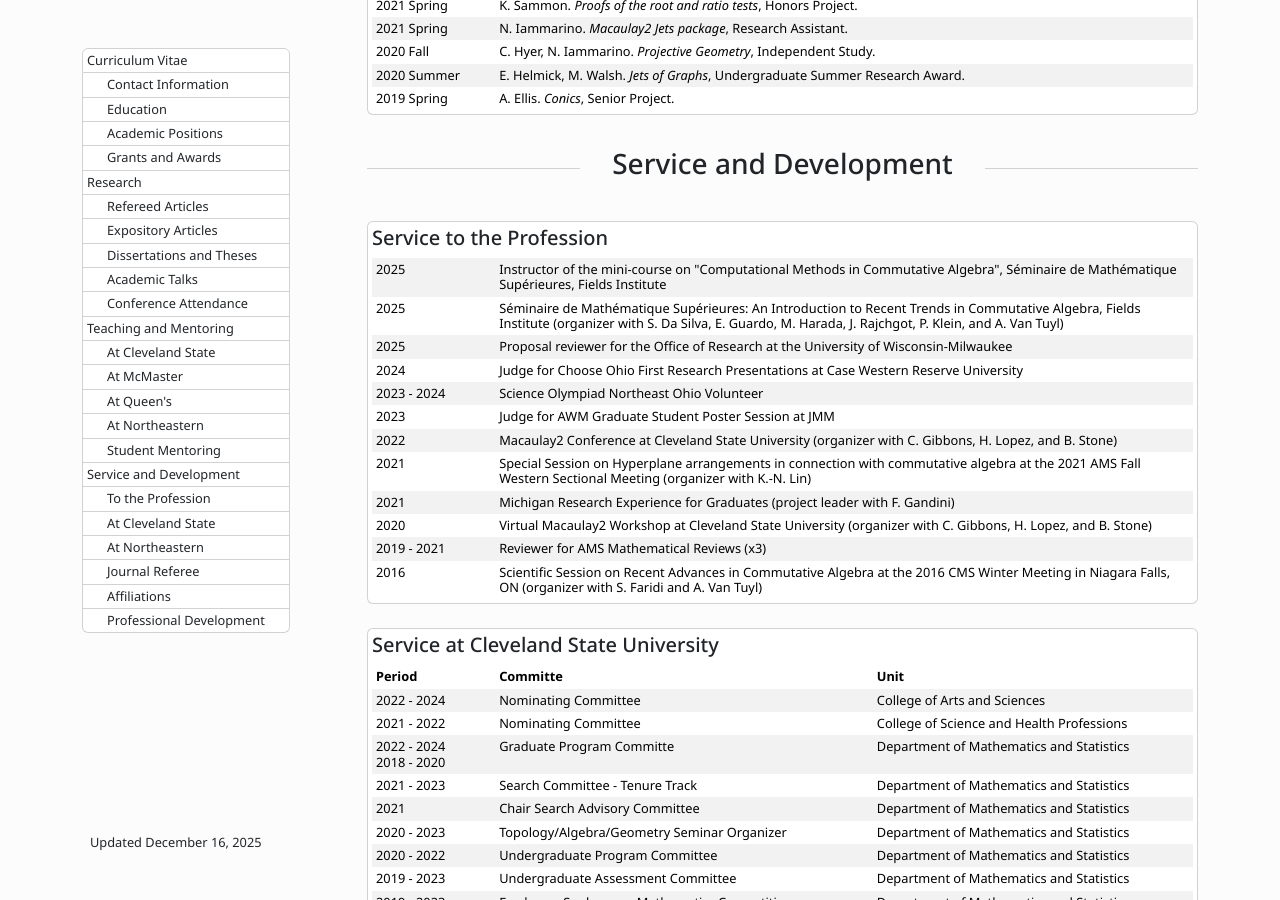
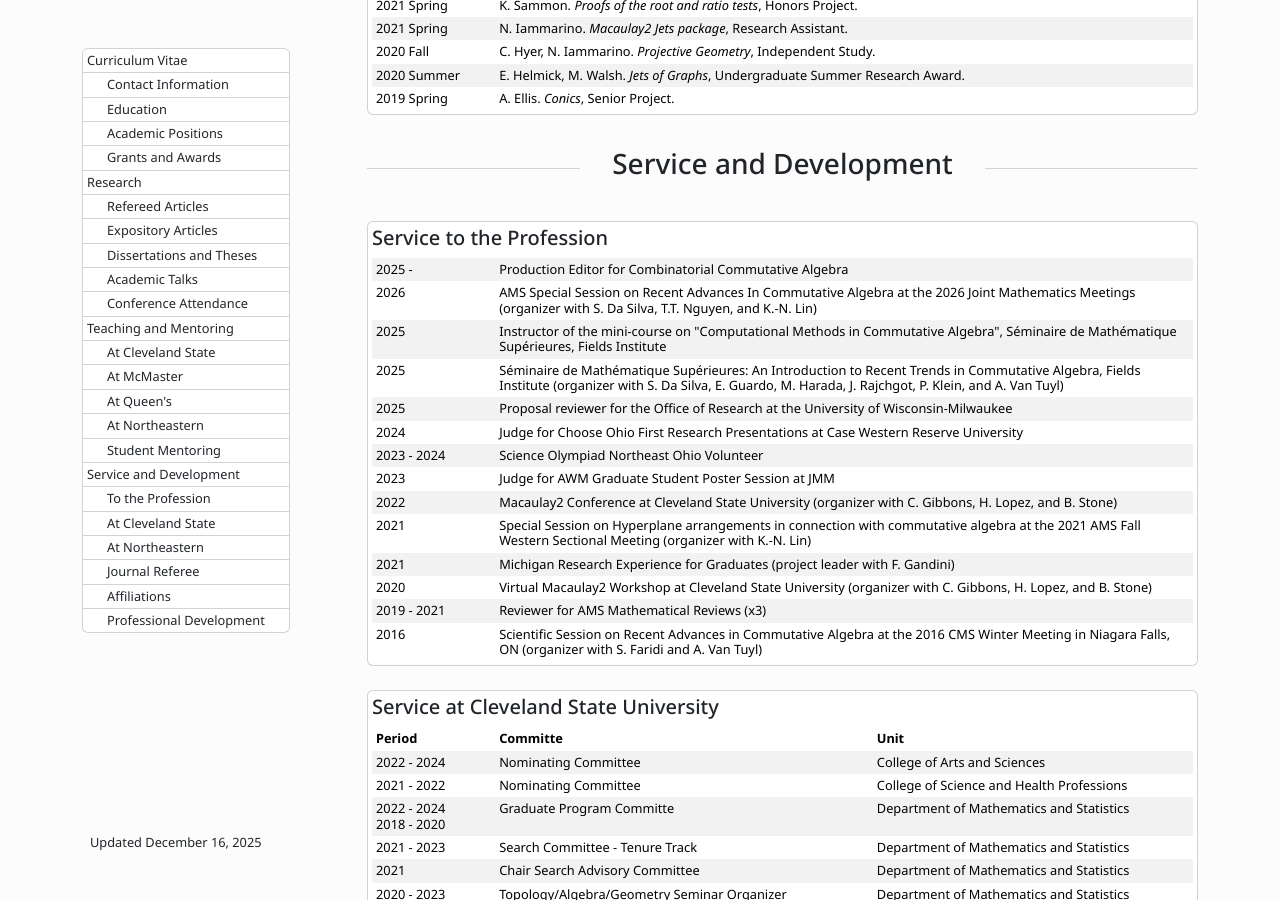
Before and after one commit to galettof/galettof.github.io, a Jekyll site: the page built from cv/index.html, in a window 1280 px wide and 900 px high, scrolled down 7644 px. Built offline with Jekyll 4.4.1, drawn with Linux system fonts in a browser that asks for light colours; formulas are drawn with MathJax 3.

Commit message:
jmm 2026 + cca editor

```diff
--- a/_data/service.yml
+++ b/_data/service.yml
@@ -1,5 +1,11 @@
 external:
 # sorted manually, more recent items at the top
+
+- name: 'Production Editor for Combinatorial Commutative Algebra'
+  period: '2025 - '
+
+- name: 'AMS Special Session on Recent Advances In Commutative Algebra at the 2026 Joint Mathematics Meetings (organizer with S. Da Silva, T.T. Nguyen, and K.-N. Lin)'
+  period: 2026
 
 - name: Instructor of the mini-course on "Computational Methods in Commutative Algebra", Séminaire de Mathématique Supérieures, Fields Institute
   period: 2025
```
